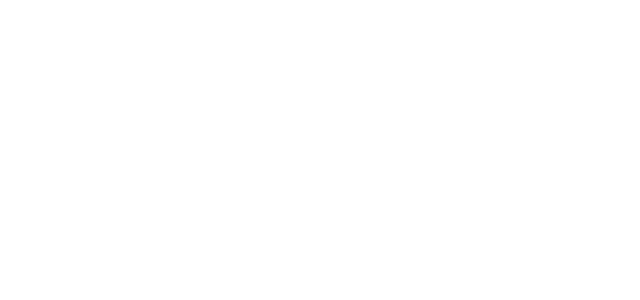
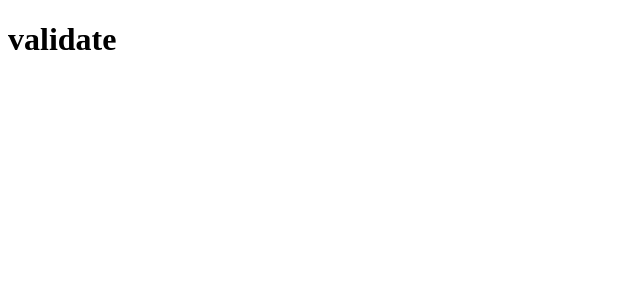
Before and after one commit to amirpeace1080/vueJsTime, a Nuxt app: page /validate/1 in a window 1280 px wide. Before the commit this address had no page. Shown: the top 300 px of the page, without its empty margins (0-640 px from the left). Built offline with nearby package versions, Linux system fonts and the light colour scheme.

Commit message:
validate

```diff
--- /dev/null
+++ b/pages/validate/_id/index.vue
@@ -0,0 +1,18 @@
+<template>
+  <div>
+      <h1>validate</h1>
+  </div>
+</template>
+
+<script>
+export default {
+validate({ params, error }) {
+    error({statusCode: 500, message: 'خطایی رخ داده است!'})
+    return /^\d+$/.test(params.id)
+  }
+}
+</script>
+
+<style>
+
+</style>
```
